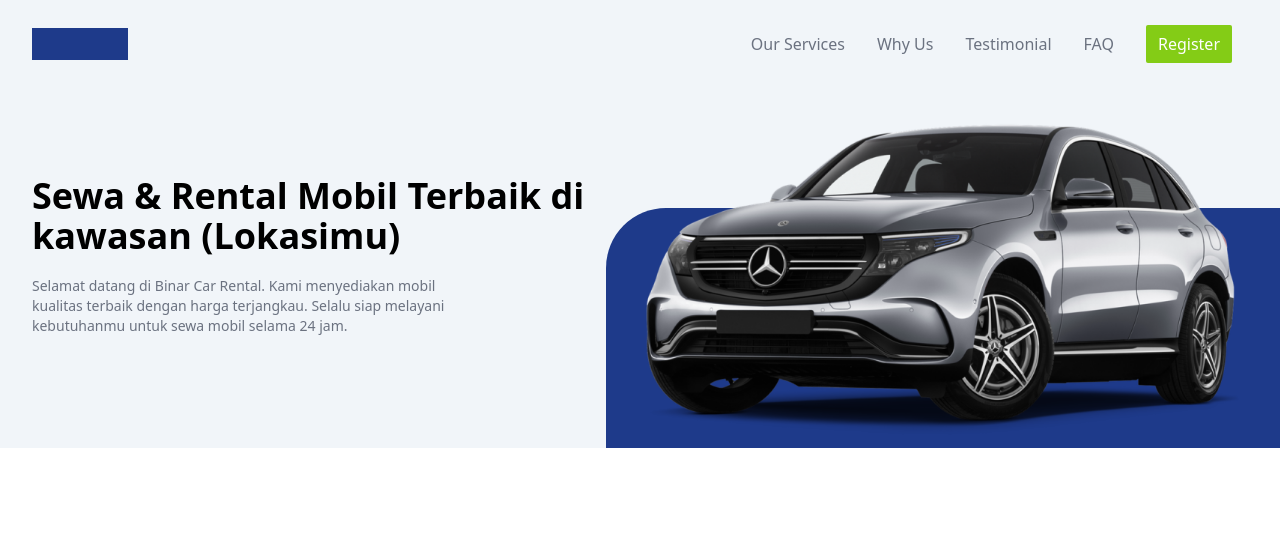
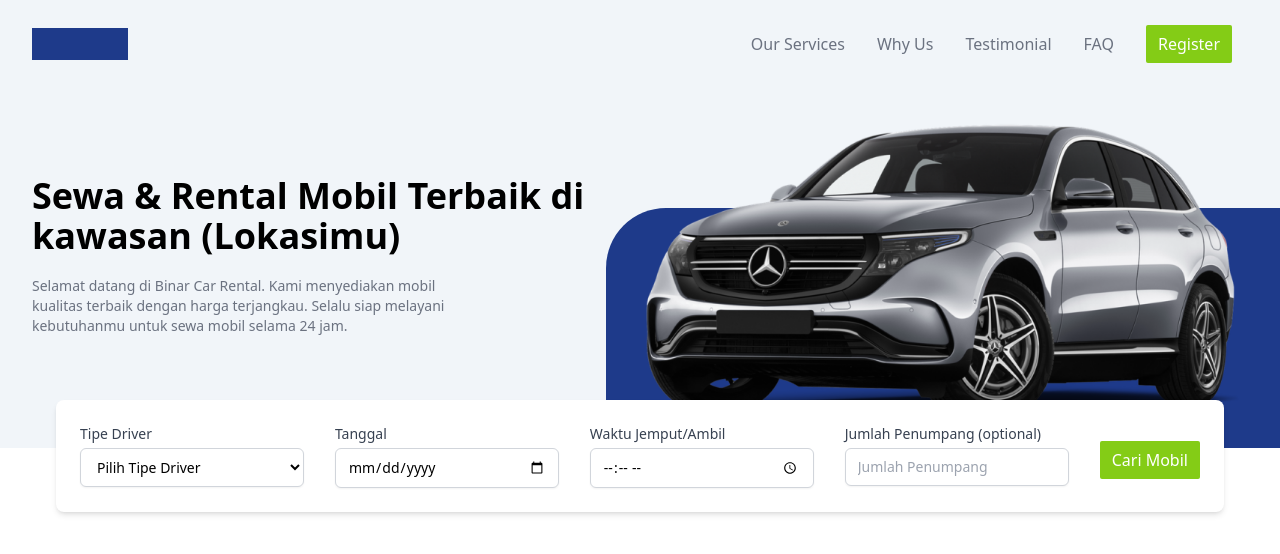
Before and after one commit to didapatria/kampus-merdeka2022, a React (Create React App) app in the folder challenge-04/: page / in a window 1280 px wide. Shown: the top 554 px of the page. Built offline with nearby package versions, Linux system fonts and the light colour scheme.

Commit message:
only the search view but the search function doesn't work yet

```diff
--- /dev/null
+++ b/challenge-04/src/components/Search.jsx
@@ -0,0 +1,77 @@
+import React from 'react'
+import { Link } from 'react-router-dom'
+
+export default function Search() {
+  return (
+    <div className='relative max-w-7xl mx-auto'>
+      <div className='mx-14 rounded-lg shadow-md bg-white'>
+        <div className='p-6 flex justify-between flex-wrap gap-y-10'>
+          <div className='lg:w-1/5 md:w-1/2'>
+            <label htmlFor='driver' className='block text-sm font-medium text-gray-700'>
+              Tipe Driver
+            </label>
+            <select
+              id='driver'
+              name='driver'
+              placeholder='Pilih Tipe Driver'
+              className='mt-1 block w-full py-2 px-3 border border-gray-300 bg-white rounded-md shadow-sm focus:outline-none focus:ring-lime-500 focus:border-lime-500 sm:text-sm'
+            >
+              <option hidden>Pilih Tipe Driver</option>
+              <option>Dengan Sopir</option>
+              <option>Tanpa Sopir (Lepas Kunci)</option>
+            </select>
+          </div>
+          <div className='lg:w-1/5 md:w-1/3'>
+            <label htmlFor='date' className='block text-sm font-medium text-gray-700'>
+              Tanggal
+            </label>
+            <input
+              type='date'
+              name='date'
+              id='date'
+              placeholder='Pilih Tanggal'
+              className='mt-1 block w-full py-2 px-3 border border-gray-300 bg-white rounded-md shadow-sm focus:outline-none focus:ring-lime-500 focus:border-lime-500 sm:text-sm'
+            />
+          </div>
+          <div className='lg:w-1/5 md:w-1/3'>
+            <label htmlFor='time' className='block text-sm font-medium text-gray-700'>
+              Waktu Jemput/Ambil
+            </label>
+            <input
+              type='time'
+              name='time'
+              id='time'
+              placeholder='Pilih Waktu'
+              className='mt-1 block w-full py-2 px-3 border border-gray-300 bg-white rounded-md shadow-sm focus:outline-none focus:ring-lime-500 focus:border-lime-500 sm:text-sm'
+            / >
+          </div>
+          <div className='lg:w-1/5 md:w-1/3'>
+            <label htmlFor='time' className='block text-sm font-medium text-gray-700'>
+              Jumlah Penumpang (optional)
+            </label>
+            <input
+              type='number'
+              name='number'
+              id='number'
+              min='0'
+              placeholder='Jumlah Penumpang'
+              className='mt-1 block w-full py-2 px-3 border border-gray-300 bg-white rounded-md shadow-sm focus:outline-none focus:ring-lime-500 focus:border-lime-500 sm:text-sm'
+            />
+          </div>
+          <div className=''>
+            <label className='block text-white' disabled>
+              Cari Mobil
+            </label>
+            <Link
+              type='submit'
+              className='bg-lime-500 rounded-sm font-medium text-white hover:bg-white hover:text-lime-500 hover:shadow-lg hover:shadow-lime-500/50 px-3 py-2'
+              to='/search'
+            >
+              Cari Mobil
+            </Link>
+          </div>
+        </div>
+      </div>
+    </div>
+  )
+}
--- a/challenge-04/src/pages/Home.jsx
+++ b/challenge-04/src/pages/Home.jsx
@@ -1,10 +1,14 @@
 import React, { Fragment } from 'react'
 import Navbar from '../components/Navbar'
+import Search from '../components/Search'
 
 export default function Home() {
   return (
     <Fragment>
       <Navbar />
+      <div className='-mt-12'>
+        <Search />
+      </div>
     </Fragment>
   )
 }
```
